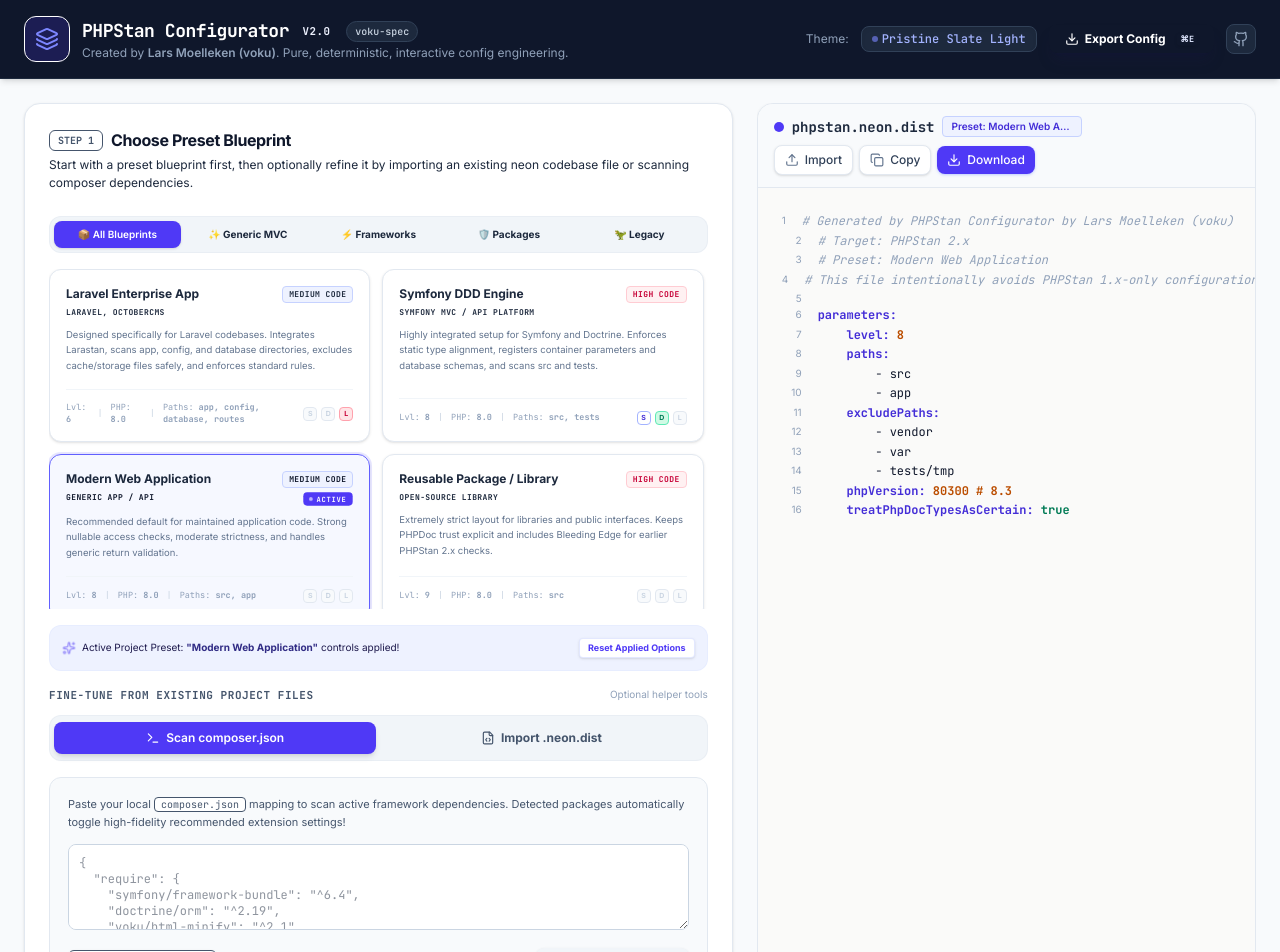
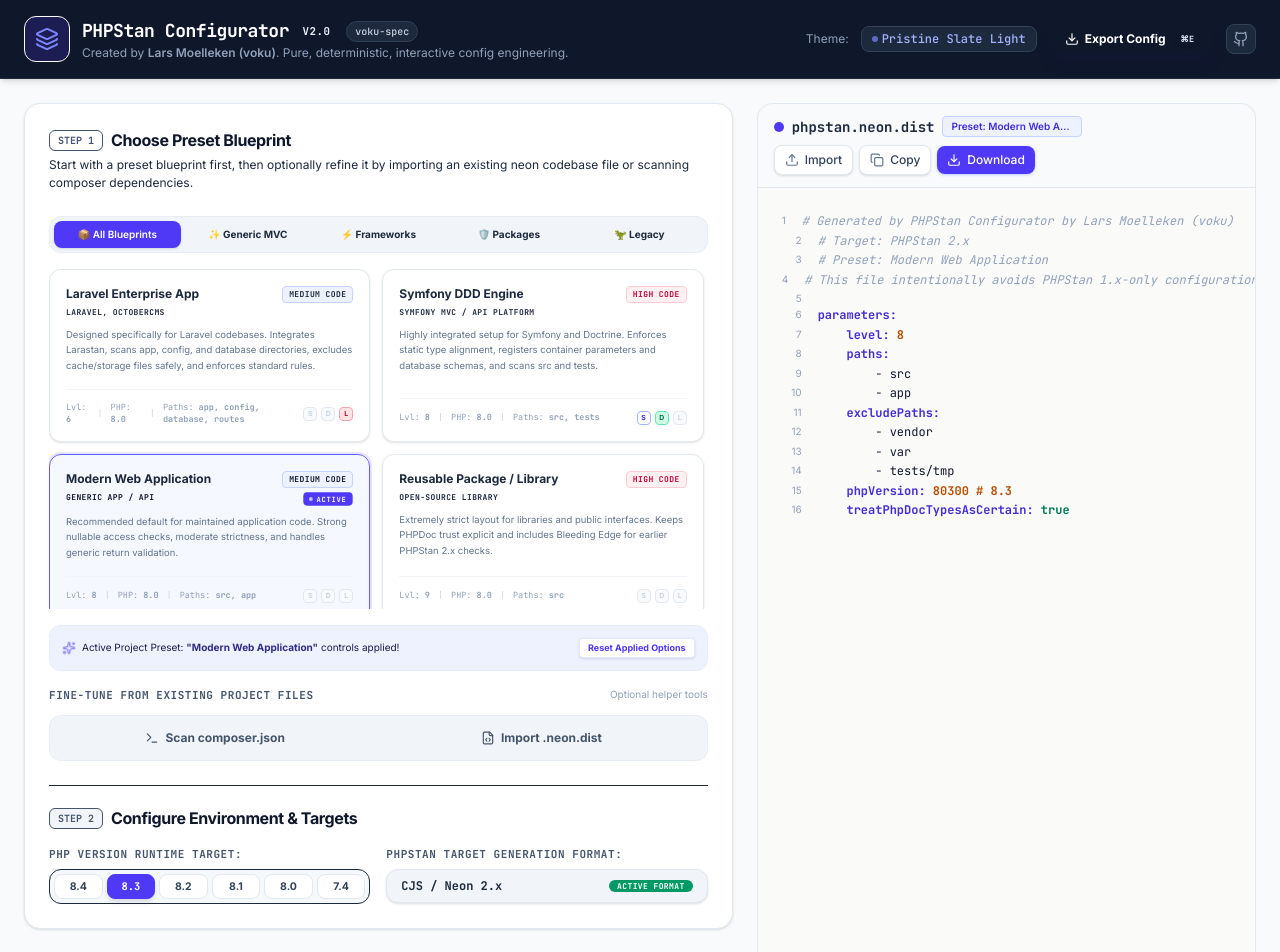
Before and after one commit to voku/PHPStanConfigurator, a React (Vite) app: page / in a window 1280 px wide. Shown: the top 952 px of the page. Built offline with nearby package versions, Linux system fonts and the light colour scheme.

Commit message:
Add onboarding regression coverage
Agent-Logs-Url: https://github.com/voku/PHPStanConfigurator/sessions/c32f65d9-5382-4aeb-892d-23494bbfe747

Co-authored-by: voku <264695+voku@users.noreply.github.com>

```diff
--- a/src/App.tsx
+++ b/src/App.tsx
@@ -40,7 +40,7 @@ export default function App() {
   // General Configuration State
   const [config, setConfig] = useState<PhpStanConfig>({ ...DEFAULT_CONFIG });
   const [activePresetId, setActivePresetId] = useState<string>('modern'); // default modern
-  const [startMode, setStartMode] = useState<string>('composer');
+  const [startMode, setStartMode] = useState<'composer' | 'import' | null>(null);
   const [importText, setImportText] = useState('');
   const [composerText, setComposerText] = useState('');
   const [localComposerStatus, setLocalComposerStatus] = useState<{ message: string; type: 'success' | 'error' | null; detected: string[] }>({
```
Also changed, not shown: 1 other file (tests, documents, lock files or other folders).
